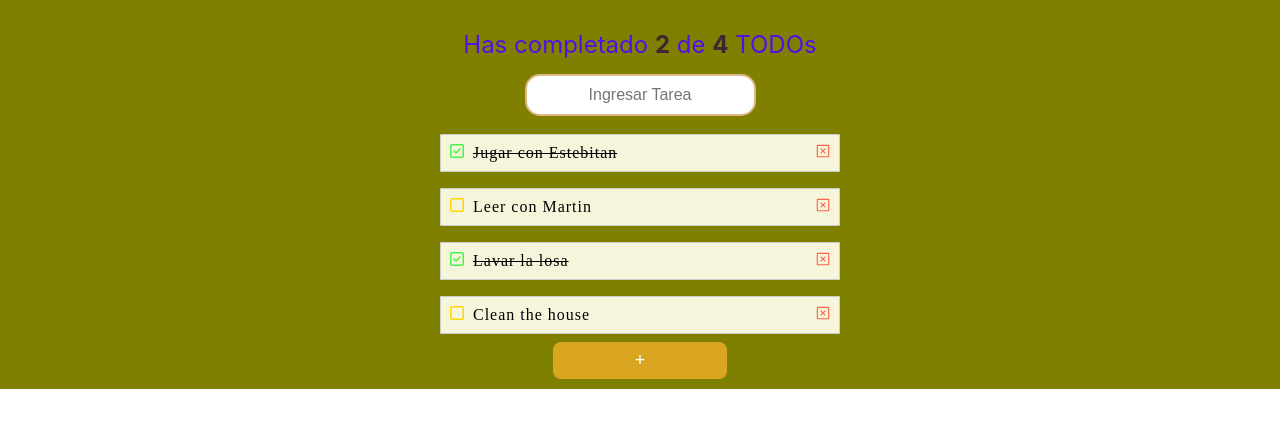
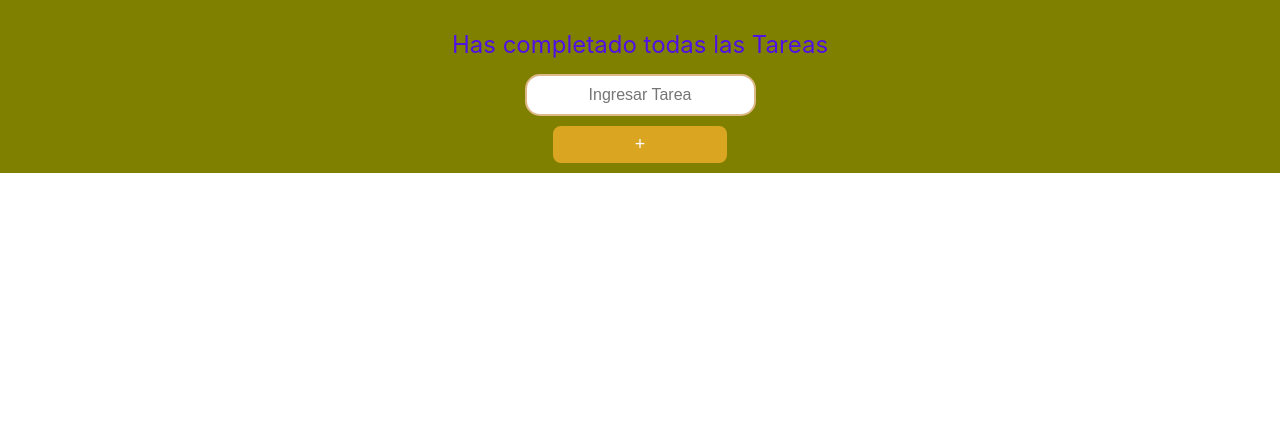
Before and after one commit to MaicolBlanco/examTodoList, a React (Vite) app: page / in a window 1280 px wide. Shown: the top 428 px of the page. Built offline with nearby package versions, Linux system fonts and the light colour scheme.

Commit message:
Feat: Now we use LocalStorage for to work with this, so append some códes line

```diff
--- a/src/App.jsx
+++ b/src/App.jsx
@@ -1,20 +1,30 @@
 import React, { useState } from "react";
-import { TodoCounter } from "./TodoCounter";
+import { TodoTitle } from "./TodoTitle";
 import { TodoSearch } from "./TodoSearch";
 import { TodoList } from "./TodoList";
 import { TodoItem } from "./TodoItem";
 import { TodoButton } from "./TodoButton";
-import Test from "./tests/Tests";
+import Tests from "./tests/Tests";
 
-const defaultTodos = [
-  { text: "Jugar con Estebitan", completed: true },
-  { text: "Leer con Martin", completed: false },
-  { text: "Lavar la losa", completed: true },
-  { text: "Clean the house", completed: false },
-];
+// const defaultTodos = [
+//   { text: "Jugar con Estebitan", completed: true },
+//   { text: "Leer con Martin", completed: false },
+//   { text: "Lavar la loza", completed: true },
+//   { text: "Clean the house", completed: false },
+// ];
+
+// localStorage.setItem("TODOS_V1", JSON.stringify(defaultTodos));
+// localStorage.removeItem("TODOS_V1");
+let parsedTodos = !localStorage.getItem("TODOS_V1")
+  ? []
+  : JSON.parse(localStorage.getItem("TODOS_V1"));
+const saveStorage = (newTodos) => {
+  localStorage.setItem("TODOS_V1", JSON.stringify(newTodos));
+};
 
 export default function App() {
-  const [todos, setTodos] = useState(defaultTodos);
+  const [todos, setTodos] = useState(parsedTodos);
+
   const [searchValue, setSearchValue] = React.useState("");
 
   const completedTodos = todos.filter((todo) => Boolean(todo.completed)).length;
@@ -26,28 +36,33 @@ export default function App() {
     return todoText.includes(searchText);
   });
 
+  const saveTodos = (newTodos) => {
+    setTodos(newTodos);
+    saveStorage(newTodos);
+  };
+
   const completeTodo = (text) => {
     const newTodos = [...todos];
     const todoIndex = newTodos.findIndex((todo) => todo.text === text);
     newTodos[todoIndex].completed = newTodos[todoIndex].completed
       ? false
       : true;
-    setTodos(newTodos);
+    saveTodos(newTodos);
   };
 
   const deleteTodo = (text) => {
     const newTodos = [...todos];
     const todoIndex = newTodos.findIndex((todo) => todo.text === text);
     newTodos.splice(todoIndex, 1);
-    setTodos(newTodos);
+    saveTodos(newTodos);
   };
   //console.log(React.useState());
   //console.log("searchValue: ", searchValue);
 
   return (
-    <div style={{backgroundColor: "olive"}}>
-      {/* <Test /> */}
-      <TodoCounter total={totalTodos} completed={completedTodos} />
+    <div style={{ backgroundColor: "olive" }}>
+      <Tests />
+      <TodoTitle total={totalTodos} completed={completedTodos} />
       <TodoSearch searchValue={searchValue} setSearchValue={setSearchValue} />
       <TodoList>
         {searchedTodos.map((todo) => (
--- a/src/TodoSearch.jsx
+++ b/src/TodoSearch.jsx
@@ -2,18 +2,20 @@ import React from "react";
 import "./TodoSearch.css";
 
 function TodoSearch({ searchValue, setSearchValue }) {
+  const handleChange = (event) => {
+    setSearchValue(event.target.value);
+    // console.log(event);
+    // console.log(event.target);
+    //console.log("event.target.value: ", event.target.value);
+  };
+
   return (
     <div className="todo-search-container">
       <input
         className="todo-search-input"
         placeholder="Ingresar Tarea"
         value={searchValue}
-        onChange={(event) => {
-          // console.log(event);
-          // console.log(event.target);
-          //console.log("event.target.value: ", event.target.value);
-          setSearchValue(event.target.value);
-        }}
+        onChange={handleChange}
       />
     </div>
   );
--- a/src/TodoCounter.jsx
+++ b/src/TodoTitle.jsx
@@ -1,7 +1,7 @@
 import React from "react";
-import "./TodoCounter.css";
+import "./TodoTitle.css";
 
-function TodoCounter({ total, completed }) {
+function TodoTitle({ total, completed }) {
   return total === completed ? (
     <h1 className="todo-counter">Has completado todas las Tareas</h1>
   ) : (
@@ -11,4 +11,4 @@ function TodoCounter({ total, completed }) {
   );
 }
 
-export { TodoCounter };
+export { TodoTitle };
--- a/src/tests/Tests.jsx
+++ b/src/tests/Tests.jsx
@@ -3,10 +3,11 @@ import Navbar from "./components/Navbar";
 import Main from "./components/Main";
 
 export default function Tests() {
+
   return (
     <>
-      <Navbar />
-      <Main />
+      {/* <Navbar />
+      <Main /> */}
     </>
   );
 }
--- a/src/tests/components/Main.jsx
+++ b/src/tests/components/Main.jsx
@@ -2,6 +2,8 @@ import React from 'react';
 import './Main.css'
 
 export default function Main() {
+  const [state, setState] = React.useState("");
+
   return(
     <main className='main-body'>
       <h1>Fun facts about React</h1>
@@ -11,6 +13,10 @@ export default function Main() {
         <li>Has well over 100K stars on GitHub</li>
         <li>Is maintained by Facebook</li>
         <li>Powers thousands of enterprise apps, including mobile apps</li>
+        <button style={{color:"white"}} onClick={() => console.log("Me dieron por el click")}>+</button>
+        <input value={state} onChange={(e) => {
+          console.log(setState(e.target.value))
+          }}/>
       </ul>
       <span className='logo-agua'>∑</span>
     </main>
```
Also changed, not shown: src/TodoTitle.css (renamed from src/TodoCounter.css).
